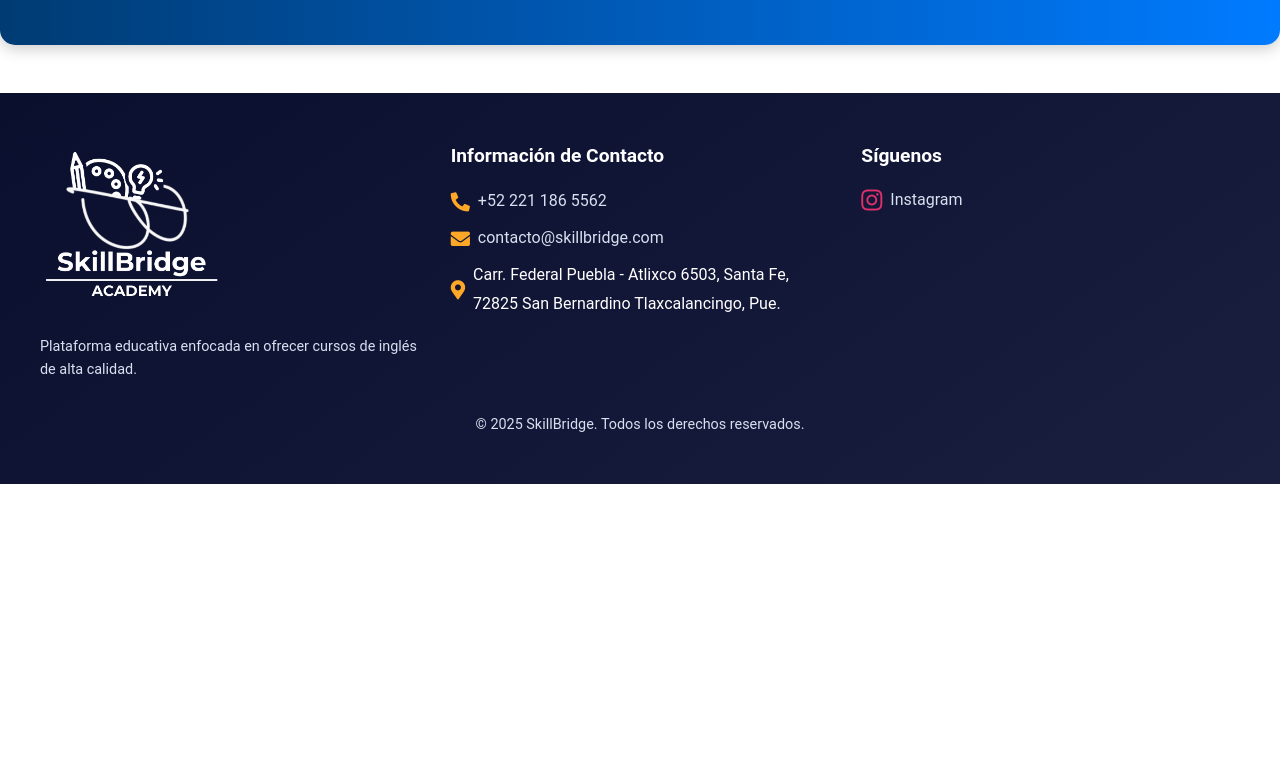
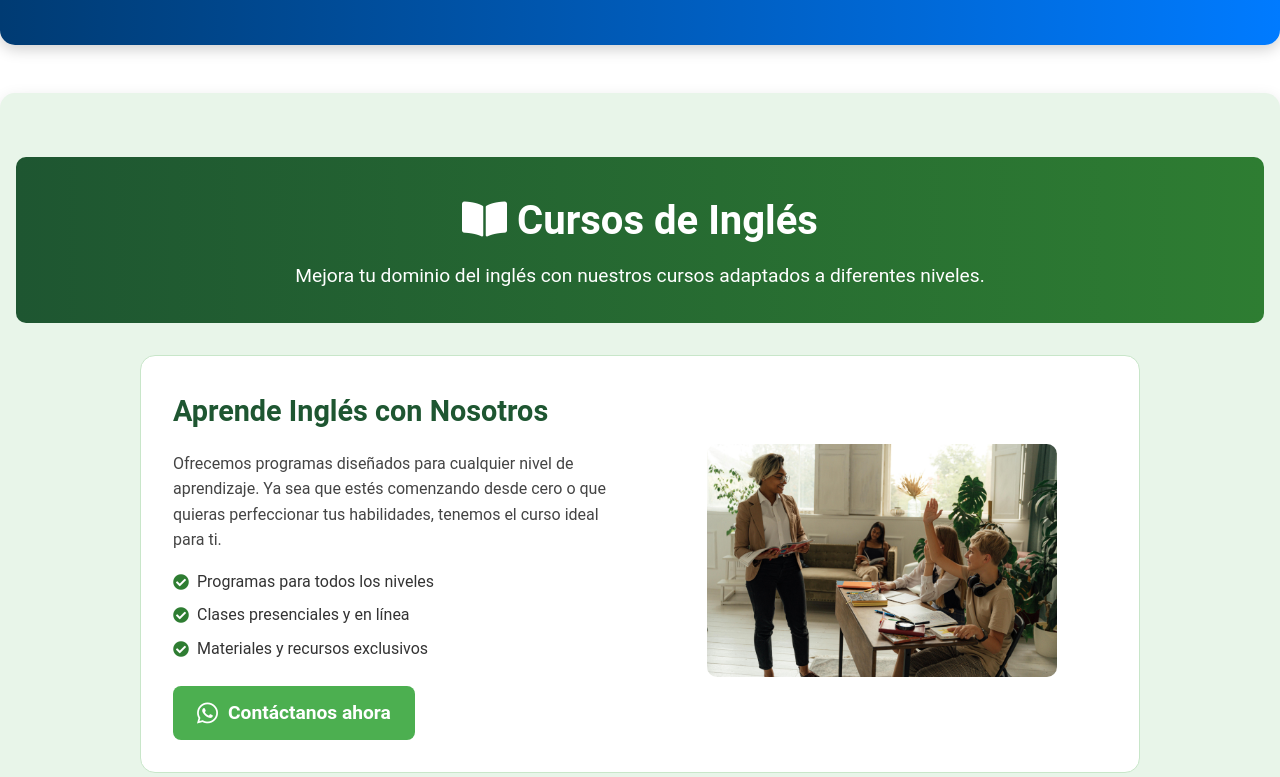
Before and after one commit to ErickG09/sillbridge_repository, a plain HTML site: page cursos/ingles.html in a window 1280 px wide. Shown: the part 1834-2611 px from the top of the page. Before the commit the page ends 2318 px from the top, so only its background shows below. Drawn offline with Linux system fonts and the light colour scheme; files whose address does not match are found by name.

Commit message:
cambios-pagina-ingles

```diff
--- a/assets/css/styles.css
+++ b/assets/css/styles.css
@@ -1367,6 +1367,158 @@ footer {
 }
 
 
+/* =============================== */
+/* ===== SECCIÓN DE CURSOS DE INGLÉS ===== */
+/* =============================== */
+
+.cursos-ingles {
+    background: #E8F5E9; /* Verde claro */
+    padding: 4rem 1rem;
+    text-align: center;
+    border-radius: 15px;
+    margin: 3rem 0;
+    box-shadow: 0 4px 15px rgba(0, 0, 0, 0.1);
+}
+
+.cursos-banner {
+    background: linear-gradient(90deg, #1E5631, #2E7D32);
+    color: white;
+    padding: 2rem 1rem;
+    border-radius: 10px;
+    margin-bottom: 2rem;
+}
+
+.cursos-banner h1 {
+    font-size: 2.5rem;
+    font-weight: bold;
+}
+
+.cursos-banner p {
+    font-size: 1.2rem;
+    margin-top: 0.5rem;
+}
+
+/* Contenedor del contenido */
+.cursos-card {
+    max-width: 1000px;
+    margin: 0 auto;
+    background: white;
+    border-radius: 15px;
+    padding: 2rem;
+    display: flex;
+    flex-wrap: wrap;
+    align-items: center;
+    justify-content: space-between;
+    border: 1px solid #C8E6C9;
+}
+
+/* Contenido del texto */
+.cursos-content {
+    display: flex;
+    align-items: center;
+    gap: 2rem;
+}
+
+.cursos-text {
+    flex: 1;
+    text-align: left;
+}
+
+.cursos-text h2 {
+    color: #1E5631;
+    font-size: 1.8rem;
+    margin-bottom: 1rem;
+}
+
+.cursos-text p {
+    font-size: 1rem;
+    color: #444;
+    margin-bottom: 1rem;
+}
+
+.cursos-text ul {
+    list-style: none;
+    padding: 0;
+    margin-bottom: 1.5rem;
+}
+
+.cursos-text ul li {
+    display: flex;
+    align-items: center;
+    font-size: 1rem;
+    margin-bottom: 0.5rem;
+}
+
+.cursos-text ul li i {
+    color: #2E7D32;
+    margin-right: 0.5rem;
+}
+
+/* Imagen */
+.cursos-image {
+    flex: 1;
+}
+
+.cursos-image img {
+    width: 100%;
+    max-width: 350px;
+    border-radius: 10px;
+}
+
+/* Botón CTA */
+.cta-button-green {
+    display: inline-block;
+    background: #2E7D32;
+    color: white;
+    font-size: 1.2rem;
+    font-weight: bold;
+    padding: 1rem 2rem;
+    border-radius: 8px;
+    text-decoration: none;
+    transition: all 0.3s ease;
+}
+
+.cta-button-green:hover {
+    background: #1E5631;
+    transform: scale(1.05);
+}
+
+/* Responsive */
+@media (max-width: 768px) {
+    .cursos-content {
+        flex-direction: column;
+        text-align: center;
+    }
+
+    .cursos-text {
+        text-align: center;
+    }
+
+    .cursos-image {
+        max-width: 100%;
+        margin-top: 1rem;
+    }
+}
+
+.cta-button-green {
+    display: inline-flex;  /* Hace que el botón y el ícono se alineen correctamente */
+    align-items: center;  /* Alinea el ícono con el texto */
+    gap: 10px;  /* Espaciado automático entre el ícono y el texto */
+    background: #4CAF50;  /* Color verde */
+    color: white;
+    font-size: 1.2rem;
+    font-weight: bold;
+    padding: 0.75rem 1.5rem;
+    border-radius: 8px;
+    text-decoration: none;
+    transition: background 0.3s ease;
+}
+
+.cta-button-green i {
+    font-size: 1.5rem;
+}
+
+
 
 /* ==================================== */
 /* ====== ESTILOS RESPONSIVOS ====== */
--- a/cursos/ingles.html
+++ b/cursos/ingles.html
@@ -48,12 +48,11 @@
         <img src="../assets/images/fondo_pagina_ingles.jpg" alt="Fondo de SkillBridge" class="hero-image">
         <div class="hero-overlay"></div>
         <div class="hero-content">
-            <h1>Curso de preparación TOEFL ITP</h1>
-            <p>Mejora tu dominio del inglés y prepárate para el examen TOEFL ITP con nuestro curso especializado. Fortalece tus habilidades en comprensión auditiva, gramática y lectura para obtener la mejor puntuación y alcanzar nuevas oportunidades académicas y profesionales.</p>
+            <h1>Domina el Inglés con Nuestros Cursos</h1>
+        <p>Mejora tu nivel de inglés con nuestros programas especializados. Ofrecemos cursos para todos los niveles, desde principiantes hasta avanzados, así como preparación intensiva para el examen TOEFL ITP.</p>
+        <p>Ya sea que quieras mejorar tu gramática, fluidez, comprensión auditiva o prepararte para certificaciones oficiales, tenemos el curso ideal para ti.</p>
         </div>
     </section>
-
-
 
 
     <!-- Sección del Curso TOEFL -->
@@ -94,95 +93,31 @@
         <a href="https://wa.me/2211865562?text=Quiero%20aprovechar%20el%20descuento%20del%20curso%20TOEFL" class="cta-button-promo">¡Aprovecha la Oferta!</a>
     </section>
 
-    <!-- Anuncio curso TOEFL -->
-    <!-- <section id="promotion-toefl" class="promotion promotion-toefl">
-        <div class="promotion-banner">
-            <h1><i class="fas fa-graduation-cap"></i> Curso Intensivo para TOEFL</h1>
-            <p>Alcanza tus metas con nuestra preparación especializada.</p>
+    <!-- Nueva Sección de Cursos de Inglés -->
+    <section id="cursos-ingles" class="cursos-ingles">
+        <div class="cursos-banner">
+            <h1><i class="fas fa-book-open"></i> Cursos de Inglés</h1>
+            <p>Mejora tu dominio del inglés con nuestros cursos adaptados a diferentes niveles.</p>
         </div>
 
-        <div class="promotion-card">
-            <div class="promotion-content">
-                <div class="promotion-image">
-                    <img src="../assets/images/imagen_curso_toefl.jpg" alt="Clase TOEFL">
+        <div class="cursos-card">
+            <div class="cursos-content">
+                <div class="cursos-text">
+                    <h2>Aprende Inglés con Nosotros</h2>
+                    <p>Ofrecemos programas diseñados para cualquier nivel de aprendizaje. Ya sea que estés comenzando desde cero o que quieras perfeccionar tus habilidades, tenemos el curso ideal para ti.</p>
+                    <ul>
+                        <li><i class="fas fa-check-circle"></i> Programas para todos los niveles</li>
+                        <li><i class="fas fa-check-circle"></i> Clases presenciales y en línea</li>
+                        <li><i class="fas fa-check-circle"></i> Materiales y recursos exclusivos</li>
+                    </ul>
+                    <a href="https://wa.me/2211865562?text=Hola!%20Estoy%20interesad@%20en%20los%20cursos%20de%20inglés" class="cta-button-green"><i class="fab fa-whatsapp whatsapp-icon"></i>Contáctanos ahora</a>
                 </div>
-                <div class="promotion-details">
-                    <h2>Detalles del Curso</h2>
-                    <ul>
-                        <li><i class="fas fa-check-circle"></i> Clases PRESENCIALES</li>
-                        <li><i class="fas fa-check-circle"></i> Sabatino Intensivo</li>
-                        <li><i class="fas fa-check-circle"></i> Inicio: <strong>1 de Marzo 2025</strong></li>
-                    </ul>
-                    <p><strong>Duración:</strong> 2 meses</p>
-                    <p><strong>Precio:</strong> $2900 MXN por mes</p>
-                    <a href="https://wa.me/2211865562?text=Hola!%20Estoy%20interesad@%20en%20el%20curso%20TOEFL" class="cta-button"><i class="fab fa-whatsapp whatsapp-icon"></i> Inscríbete Ahora</a>
+                <div class="cursos-image">
+                    <img src="../assets/images/imagen_curso_intermedio.jpg" alt="Cursos de Inglés">
                 </div>
             </div>
-            <div class="promotion-footer">
-                <p><i class="fas fa-exclamation-circle"></i> Cupo limitado, asegura tu lugar hoy.</p>
         </div>
-        </div>
-    </section> -->
-
-    <!-- SECCIÓN: PROMOCIÓN CURSO BÁSICO -->
-    <!-- <section id="promotion-basic" class="promotion promotion-basic">
-        <div class="promotion-banner">
-            <h1><i class="fas fa-graduation-cap"></i> Curso Básico</h1>
-            <p>Aprende desde cero con nuestro curso diseñado para principiantes.</p>
-        </div>
-
-        <div class="promotion-card">
-            <div class="promotion-content">
-                <div class="promotion-image">
-                    <img src="../assets/images/imagen_curso_básico.jpg" alt="Clase Básico">
-                </div>
-                <div class="promotion-details">
-                    <h2>Detalles del Curso</h2>
-                    <ul>
-                        <li><i class="fas fa-check-circle"></i> Clases PRESENCIALES</li>
-                        <li><i class="fas fa-check-circle"></i> Enfoque práctico y dinámico</li>
-                        <li><i class="fas fa-check-circle"></i> Inicio: <strong>15 de Marzo 2025</strong></li>
-                    </ul>
-                    <p><strong>Duración:</strong> 3 meses</p>
-                    <p><strong>Precio:</strong> $1500 MXN por mes</p>
-                    <a href="https://wa.me/2211865562?text=Hola!%20Estoy%20interesad@%20en%20el%20curso%20Básico" class="cta-button"><i class="fab fa-whatsapp whatsapp-icon"></i> Inscríbete Ahora</a>
-                </div>
-            </div>
-            <div class="promotion-footer">
-                <p><i class="fas fa-exclamation-circle"></i> Cupo limitado, reserva tu lugar.</p>
-            </div>
-        </div>
-    </section> -->
-
-    <!-- SECCIÓN: PROMOCIÓN CURSO INTERMEDIO -->
-    <!-- <section id="promotion-intermediate" class="promotion promotion-intermediate">
-        <div class="promotion-banner">
-            <h1><i class="fas fa-graduation-cap"></i> Curso Intermedio</h1>
-            <p>Mejora tu fluidez y comprensión con un enfoque avanzado.</p>
-        </div>
-
-        <div class="promotion-card">
-            <div class="promotion-content">
-                <div class="promotion-image">
-                    <img src="../assets/images/imagen_curso_intermedio.jpg" alt="Clase Intermedio">
-                </div>
-                <div class="promotion-details">
-                    <h2>Detalles del Curso</h2>
-                    <ul>
-                        <li><i class="fas fa-check-circle"></i> Clases PRESENCIALES</li>
-                        <li><i class="fas fa-check-circle"></i> Conversación y gramática avanzada</li>
-                        <li><i class="fas fa-check-circle"></i> Inicio: <strong>1 de Abril 2025</strong></li>
-                    </ul>
-                    <p><strong>Duración:</strong> 4 meses</p>
-                    <p><strong>Precio:</strong> $1500 MXN por mes</p>
-                    <a href="https://wa.me/2211865562?text=Hola!%20Estoy%20interesad@%20en%20el%20curso%20Intermedio" class="cta-button"><i class="fab fa-whatsapp whatsapp-icon"></i> Inscríbete Ahora</a>
-                </div>
-            </div>
-            <div class="promotion-footer">
-                <p><i class="fas fa-exclamation-circle"></i> Regístrate antes del 20 de Marzo para descuentos.</p>
-            </div>
-        </div>
-    </section> -->
+    </section>
 
 
     <!-- SECCIÓN: fOOTER -->
@@ -218,10 +153,6 @@
             <p>&copy; 2025 SkillBridge. Todos los derechos reservados.</p>
         </div>
     </footer>
-
-
-
     <script src="assets/js/script.js"></script>
-
 </body>
 </html>
```
Also changed, not shown: index.html (+1 -1 lines). Lines whose indentation alone changed are shown as unchanged.
